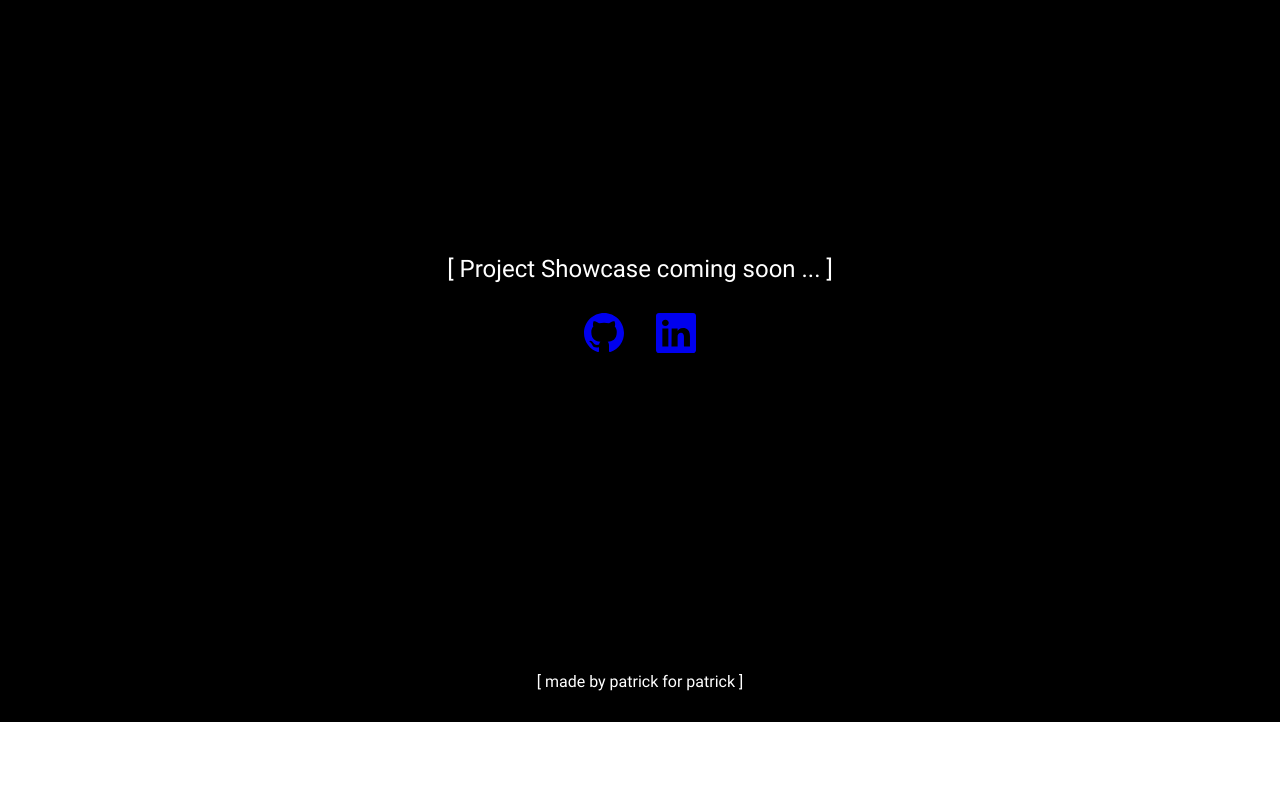
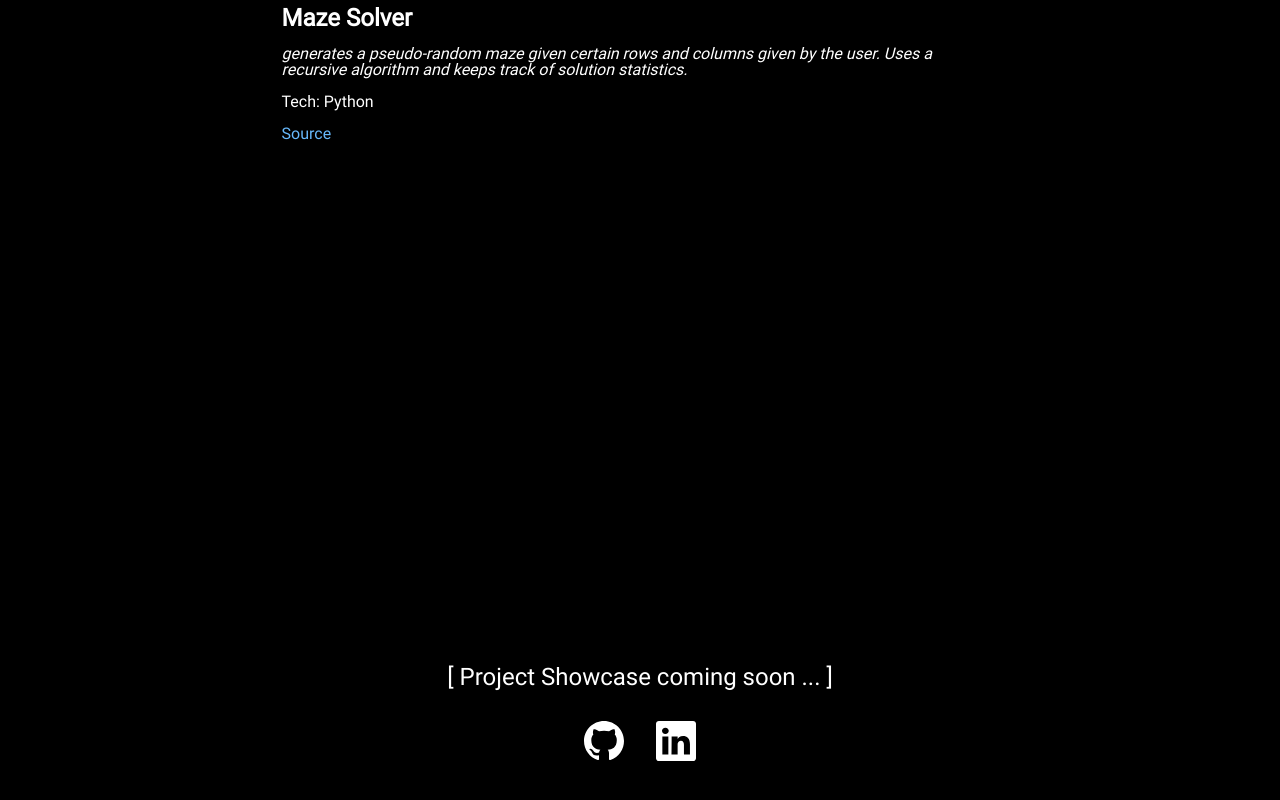
Before and after one commit to pziajski/personal-website, a React (Create React App) app: page / in a window 1280 px wide. Shown: the part 1270-2070 px from the top of the page. Before the commit the page ends 1992 px from the top, so only its background shows below. Built offline with nearby package versions, Linux system fonts and the light colour scheme.

Commit message:
set each child to be a section rather than manually placing it in each class

```diff
--- a/src/components/Home/Home.scss
+++ b/src/components/Home/Home.scss
@@ -5,7 +5,7 @@
     min-height: 100vh;
     height: 100%;
 
-    &__landing {
+    & > * {
         @include section-container;
     }
 
@@ -17,10 +17,6 @@
     &__sub-title {
         align-self: flex-start;
         @include title-small;
-    }
-
-    &__info {
-        @include section-container;
     }
 
     &__info-container {
@@ -50,6 +46,7 @@
     max-width: 40px;
     height: 10vw;
     max-height: 40px;
+    color: $primary-font-color;
 
     &:hover {
         color: $primary-highlight-color;
```
